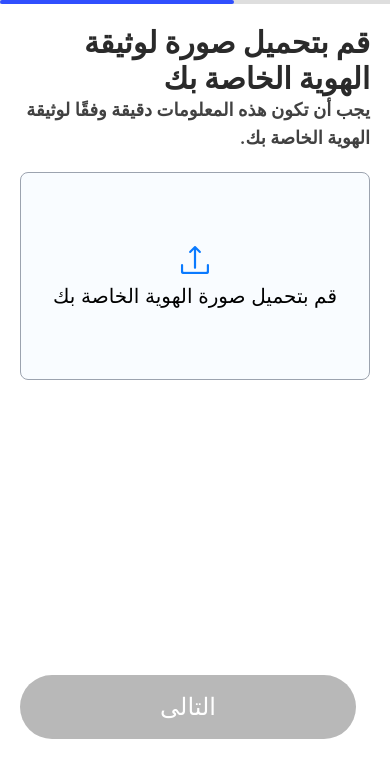
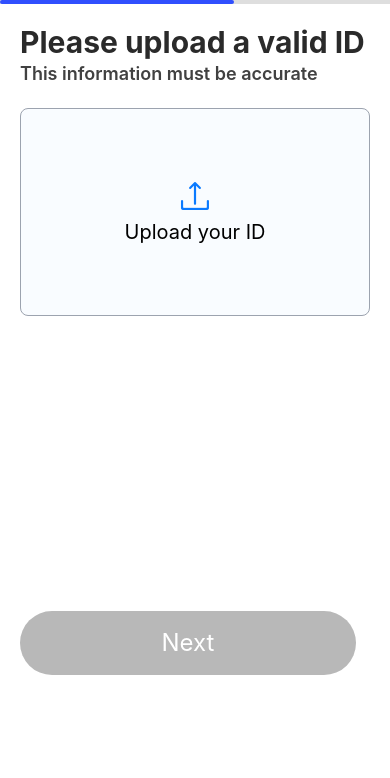
Before and after one commit to Abdullah0Dev/coinpay, a React Native app: screen /AddImageID in a window 390 px wide. Shown: the top 778 px of the page. Built offline with nearby package versions, Linux system fonts and the light colour scheme.

Commit message:
Update AddImageID.tsx

```diff
--- a/src/screens/AddImageID.tsx
+++ b/src/screens/AddImageID.tsx
@@ -82,12 +82,12 @@ const AddImageID: React.FC<ImageProps> = ({route}) => {
       );
 
       if (response.status !== 200) {
-        const message = "المستخدم موجود بالفعل. تأكد من أنك قد أدخلت رقم هاتف مخصص واسم مستخدم مخصص.";
+        const message = "User already exists, Please make sure you enter a uniqe number";
         throw new Error(message);
       }
 
       const data = response.data;
-      console.log('تم إنشاء المستخدم بنجاح:', data);
+      console.log('User created successfuly:', data);
       // After successful sign up
       navigation.dispatch(
         CommonActions.reset({
@@ -109,9 +109,9 @@ const AddImageID: React.FC<ImageProps> = ({route}) => {
   return (
     <CustomWrapper progress={60}>
       <HeadInfo
-        title={'قم بتحميل صورة لوثيقة الهوية الخاصة بك'}
+        title={'Please upload a valid ID'}
         subtitle={
-          'يجب أن تكون هذه المعلومات دقيقة وفقًا لوثيقة الهوية الخاصة بك.'
+          'This information must be accurate'
         }
       />
       <TouchableOpacity
@@ -131,14 +131,14 @@ const AddImageID: React.FC<ImageProps> = ({route}) => {
           <View className="flex flex-col gap-y-1 items-center justify-center">
             <AntDesign name="upload" color={'#0A7AFF'} size={32} />
             <Text className={'text-xl text-black '}>
-              قم بتحميل صورة الهوية الخاصة بك
+              Upload your ID
             </Text>
           </View>
         )}
       </TouchableOpacity>
       <View className="h-[35vh]" />
       <CustomButton
-        title="التالى"
+        title="Next"
         containerStyle={` ${
           !idImage ? 'bg-content-disabled' : 'bg-primary '
         }  `}
```
